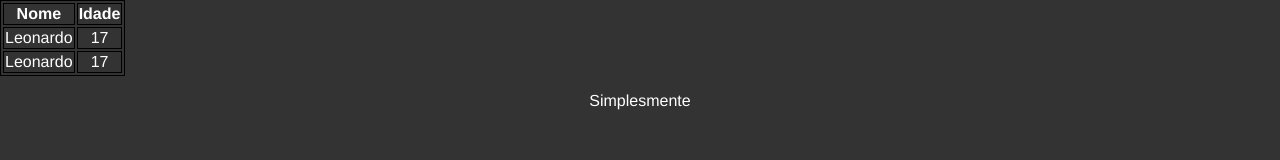
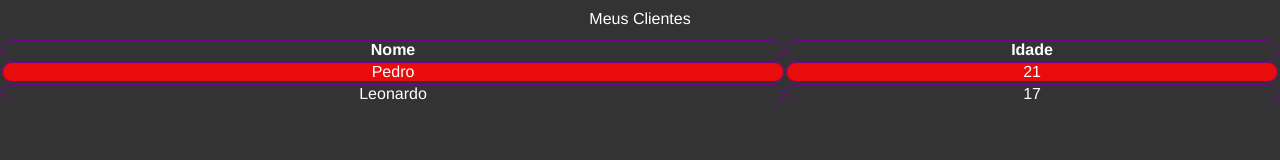
Before and after one commit to leelizs/estudos-html, a plain HTML site: page teste.html in a window 1280 px wide. Drawn offline with Linux system fonts and the light colour scheme.

Commit message:
algumas alterações

```diff
--- a/styles.css
+++ b/styles.css
@@ -1,4 +1,10 @@
-body{
+* {
+    margin: 0;
+    padding: 0;
+    box-sizing: border-box;
+}
+
+body {
     font-family: Helvetica;
     text-align: center;
     color: #fff;
@@ -7,24 +13,24 @@ body{
     margin: 0;
 }
 
-nav{
+nav {
     display: flex;
     justify-content: space-between;
     padding: 20px;
     border-bottom: 1px solid #666;
 }
 
-nav ul{
+nav ul {
     display: flex;
     align-items: center;
     list-style: none;
 }
 
-ul li{
+ul li {
     margin-right: 12px;
 }
 
-ul li a{
+ul li a {
     color: #fff;
 }
 
@@ -46,6 +52,26 @@ iframe {
     border: 1px solid rgb(55, 0, 255);
 }
 
-table, th, td {
+th,
+td {
     border: 1px solid black;
-  }
+    border-radius: 10px;
+    border-color: #6d058d;
+}
+
+table {
+    width: 100%;
+}
+
+table caption {
+    width: 100%;
+    padding: 10px;
+}
+
+tr:nth-child(even) {
+    background-color: #e90c0c;
+}
+
+tr:hover {
+    background-color: #0804ff;
+}
--- a/teste.html
+++ b/teste.html
@@ -6,28 +6,27 @@
     <meta http-equiv="X-UA-Compatible" content="IE=edge">
     <meta name="viewport" content="width=device-width, initial-scale=1.0">
     <link rel="icon" type="image/x-icon" href="/images/favicon.ico">
-    <title>Loja de salgados</title>
+    <title>Loja de Doces</title>
     <link rel="stylesheet" href="styles.css">
 </head>
 
 <body>
     <div>
         <table>
+            <caption title="Lista de Clientes">Meus Clientes</caption>
             <tr>
                 <th>Nome</th>
                 <th>Idade</th>
             </tr>
             <tr>
-                <td>Leonardo</td>
-                <td>17</td>
+                <td>Pedro</td>
+                <td>21</td>
             </tr>
             <tr>
                 <td>Leonardo</td>
                 <td>17</td>
             </tr>
         </table>
-
-        <p title="Anderson aulas">Simplesmente</p>
     </div>
 </body>
 
```
